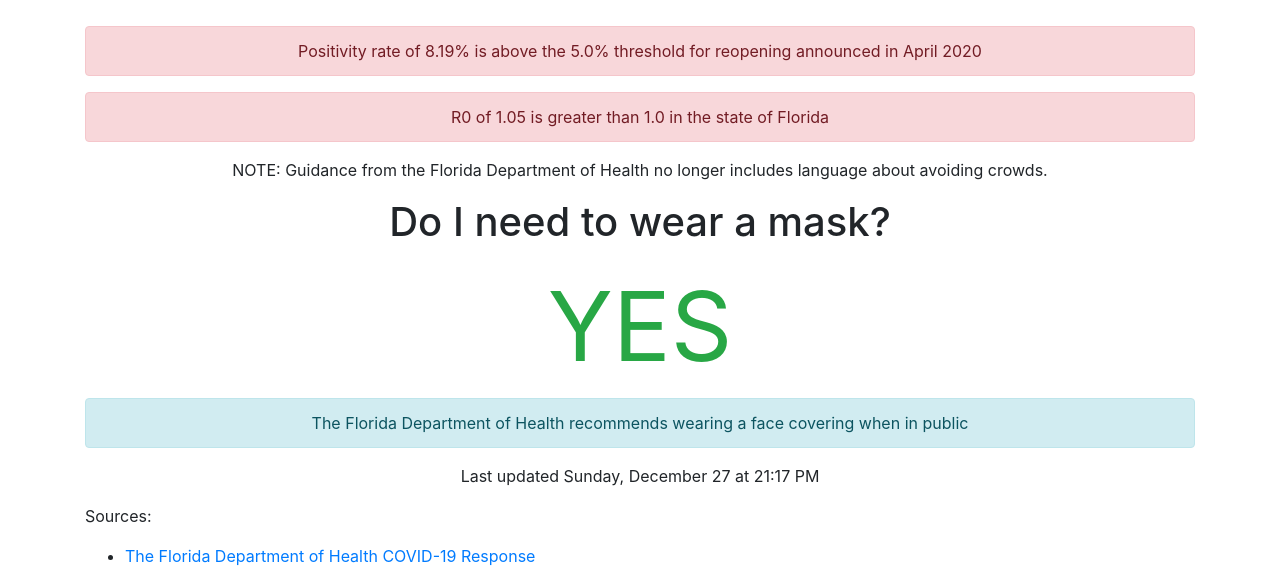
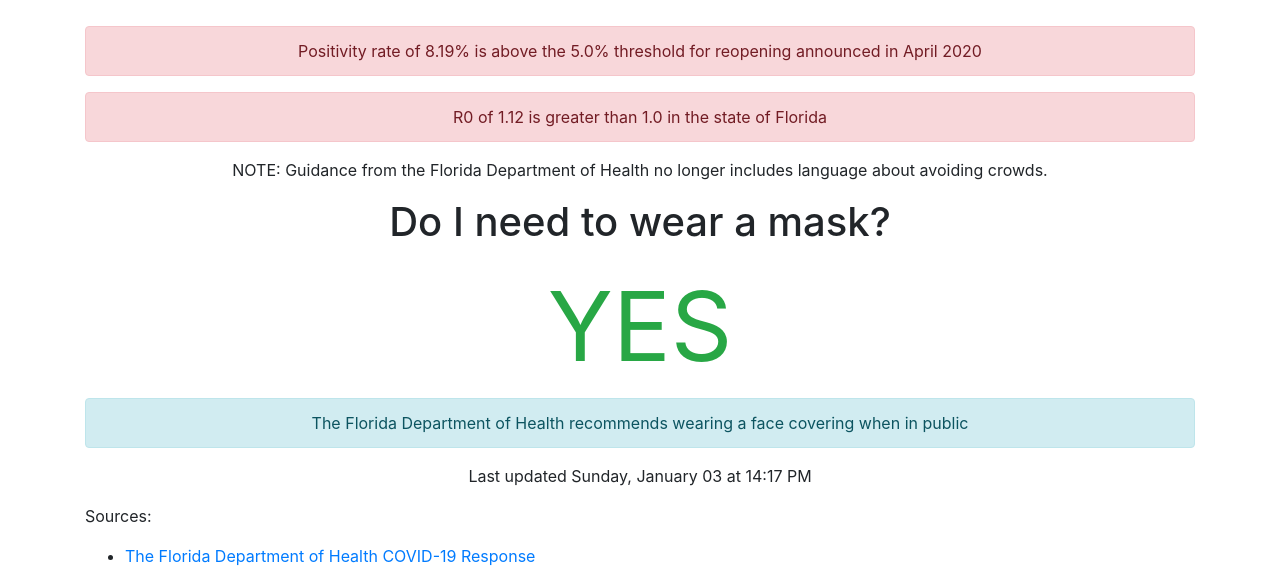
Before and after one commit to thinkjson/timeforchurch, a Jekyll site: the page built from index.md, in a window 1280 px wide. Shown: the part 222-793 px from the top of the page. Built offline with Jekyll 4.4.1, drawn with Linux system fonts in a browser that asks for light colours; our own code applies the rules of GitHub Pages for plain Markdown files.

Commit message:
Updating data

```diff
--- a/_includes/data.html
+++ b/_includes/data.html
@@ -2,7 +2,7 @@
     <h1>Is it safe to return to church?</h1>
     <div class="outcome text-danger">NO</div>
     <div class="alert alert-danger" role="alert">Positivity rate of 8.19% is above the 5.0% threshold for reopening announced in April 2020</div>
-    <div class="alert alert-danger" role="alert">R0 of 1.05 is greater than 1.0 in the state of Florida</div>
+    <div class="alert alert-danger" role="alert">R0 of 1.12 is greater than 1.0 in the state of Florida</div>
 
     <p>NOTE: Guidance from the Florida Department of Health no longer includes language about avoiding crowds.</p>
 
@@ -10,4 +10,4 @@
     <div class="outcome text-success">YES</div>
     <div class="alert alert-info" role="alert">The Florida Department of Health recommends wearing a face covering when in public</div>
 
-    <p>Last updated Sunday, December 27 at 21:17 PM</p>
+    <p>Last updated Sunday, January 03 at 14:17 PM</p>
```
